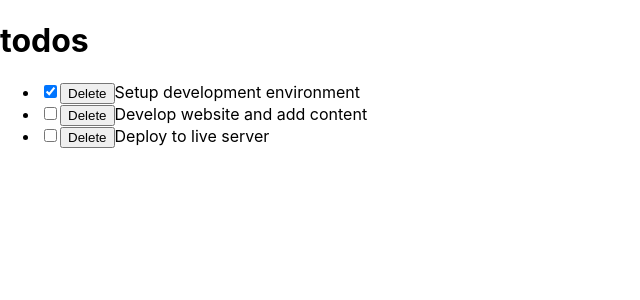
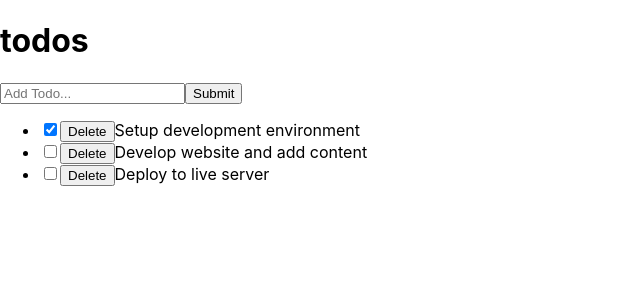
Before and after one commit to indigodavid/react-tutorial, a React (Create React App) app: page / in a window 1280 px wide. Shown: the top 300 px of the page, without its empty margins (0-640 px from the left). Built offline with nearby package versions, Linux system fonts and the light colour scheme.

Commit message:
Add handlers and props to parent module

```diff
--- a/src/components/TodoContainer.js
+++ b/src/components/TodoContainer.js
@@ -1,5 +1,6 @@
 import React, { Component } from 'react';
 import Header from './Header';
+import InputTodo from './InputTodo';
 import TodosList from './TodosList';
 
 class TodoContainer extends Component {
@@ -26,12 +27,54 @@ class TodoContainer extends Component {
     };
   }
 
+  handleChange = (id) => {
+    this.setState((prevState) => ({
+      todos: prevState.todos.map((todo) => {
+        if (todo.id === id) {
+          return {
+            ...todo,
+            completed: !todo.completed,
+          };
+        }
+        return todo;
+      }),
+    }));
+  };
+
+  deleteTodo = (id) => {
+    const { todos } = this.state;
+    this.setState({
+      todos: [
+        ...todos.filter((todo) => todo.id !== id),
+      ],
+    });
+  };
+
+  addTodoItem = (title) => {
+    const newTodo = {
+      id: 4,
+      title,
+      completed: false,
+    };
+    const { todos } = this.state;
+    this.setState({
+      todos: [...todos, newTodo],
+    });
+  };
+
   render() {
     const { todos } = this.state;
     return (
       <div>
         <Header />
-        <TodosList todos={todos} />
+        <InputTodo
+          addTodoProps={this.addTodoItem}
+        />
+        <TodosList
+          todos={todos}
+          handleChangeProps={this.handleChange}
+          deleteTodoProps={this.deleteTodo}
+        />
       </div>
     );
   }
```
